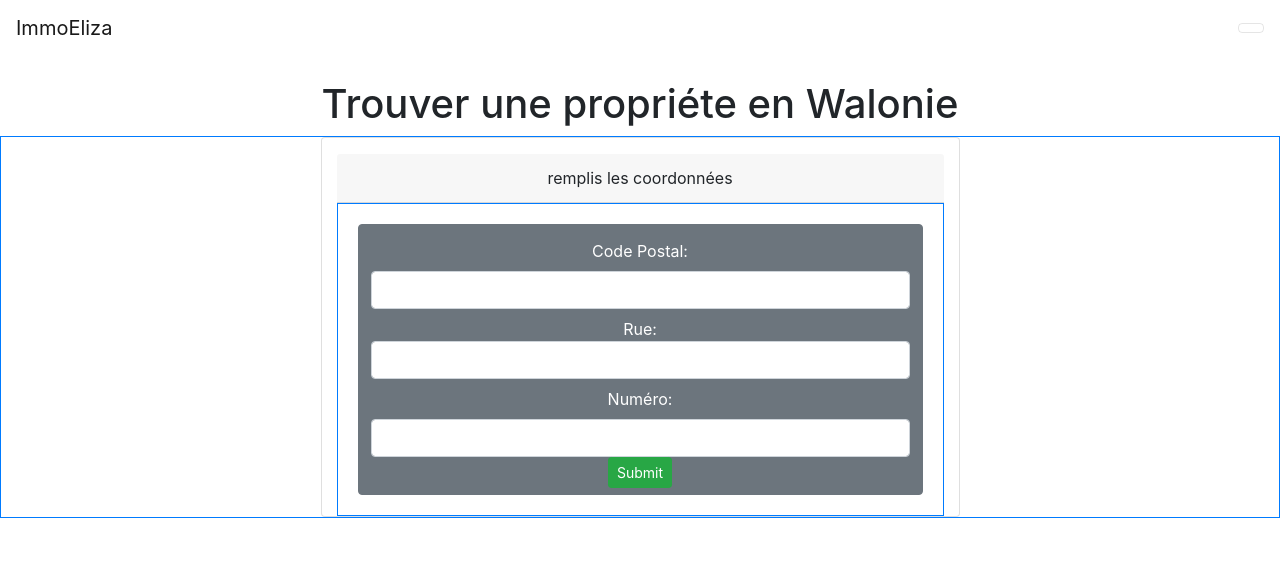
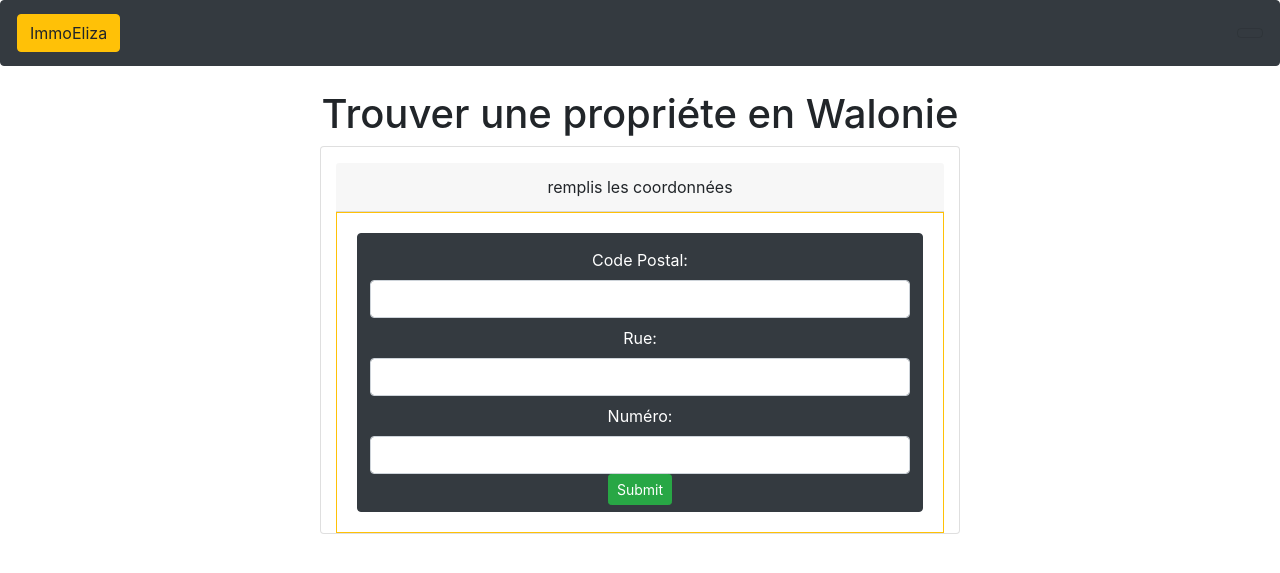
Before and after one commit to tanoshiibot/ImmoEliza, a PHP site: page / in a window 1280 px wide. Shown: the top 573 px of the page. Run offline with PHP 8.4, Linux system fonts and the light colour scheme.

Commit message:
ajout btn warning

```diff
--- a/index.php
+++ b/index.php
@@ -14,10 +14,10 @@
 <!--Navbar-->
 
 
-<nav class="navbar navbar-light purple lighten-4 mb-4">
+<nav class="navbar navbar-light btn btn-dark lighten-4 mb-4">
 
   <!-- Navbar brand -->
-  <a class="navbar-brand" href="#">ImmoEliza</a>
+  <a class="navbar-brand" href="#"><span class="btn btn-warning">ImmoEliza</span></a>
 
   <!-- Collapse button -->
   <button class="navbar-toggler toggler-example" type="button" data-toggle="collapse" data-target="#navbarSupportedContent1"
@@ -28,11 +28,11 @@
   <div class="collapse navbar-collapse" id="navbarSupportedContent1">
 
     <!-- Links -->
-    <ul class="navbar-nav mr-auto">
+    <ul class="navbar-nav mr-auto btn btn-warning">
       <li class="nav-item active">
         <a class="nav-link" href="#">Acceuil <span class="sr-only">(current)</span></a>
       </li>
-      <li class="nav-item">
+      <li class="nav-item active">
         <a class="nav-link" href="#">Information</a>
       </li>
 
@@ -52,27 +52,27 @@
 <!--CANVAS-->
 <section>
     <div class="container-fluid" id="content">
-        <div class="row justify-content-center border border-primary" id="content-row">
+        <div class="row justify-content-center" id="content-row">
             <div class="card position-sticky  pt-3 col-12 col-sm-8 col-md-8 col-lg-6 ">
                 <div class="card-header text-center">remplis les coordonnées</div>
-                    <div class="card-body border border-primary">
+                    <div class="card-body border border-warning">
                         <div class="tab-content" id="myTabContent">
                             <div class="card-text text-center">
                                 <div class="form_post">
                                     <form action="results.php" method="post">
-                                        <div class="container btn btn-secondary">
+                                        <div class="container btn btn-dark">
                                             <div class="  justify-content-center pt-2">
-                                                <label for="cp">Code Postal:</label>
+                                                <label for="cp" >Code Postal:</label>
                                                 <input type="text" class="form-control" id="cp" name="cp" size="10">
                                             </div>
 
                                             <div class="  justify-content-center pt-2">
-                                                <label class="form-check-label" for="rue">Rue:</label>
+                                                <label - for="rue">Rue:</label>
                                                 <input type="text" class="form-control" id="rue" name="rue" size="15">
                                             </div>
 
                                             <div class="  justify-content-center pt-2">
-                                                <label for="numero">Numéro:</label>
+                                                <label for="numero"class="yellow" >Numéro:</label>
                                                 <input type="text" class="form-control" id="numero" name="numero" size="11">
                                             </div>
                                             <input type="submit" class="btn btn-success btn-sm" value="Submit">
```
